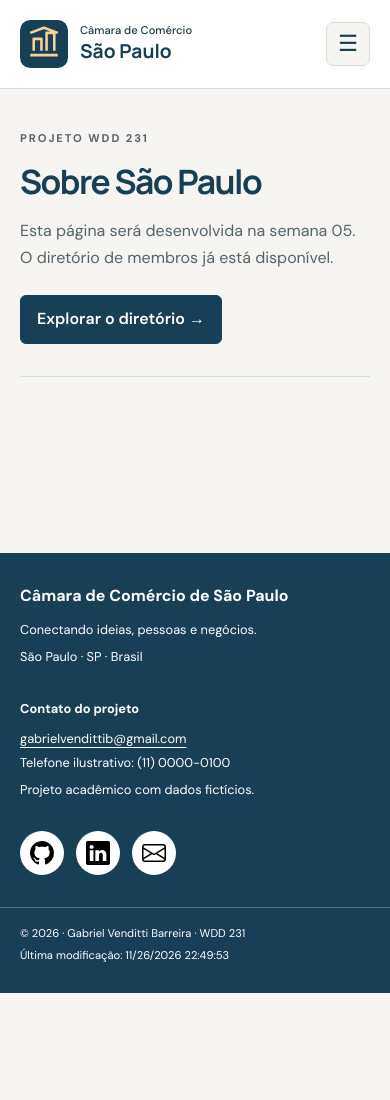
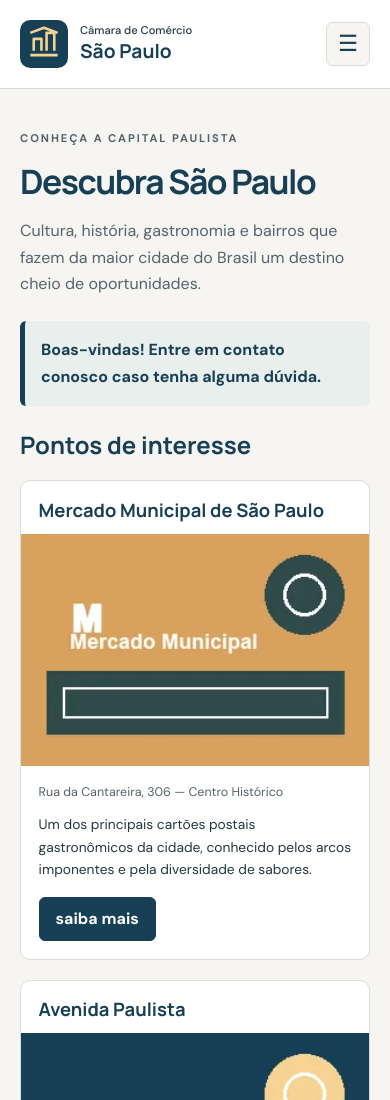
Before and after one commit to GabrielVendittiBarreira/wdd231, a plain HTML site: page camara/sobre.html in a window 390 px wide. Shown: the top 1100 px of the page. Before the commit the page ends 993 px from the top, so only its background shows below. Drawn offline with Linux system fonts and the light colour scheme.

Commit message:
Criar página Sobre da Câmara com galeria responsiva
Co-authored-by: Copilot <223556219+Copilot@users.noreply.github.com>

```diff
--- /dev/null
+++ b/camara/data/interesses.mjs
@@ -0,0 +1,50 @@
+export const interesses = [
+  {
+    nome: "Mercado Municipal de São Paulo",
+    endereco: "Rua da Cantareira, 306 — Centro Histórico",
+    descricao: "Um dos principais cartões postais gastronômicos da cidade, conhecido pelos arcos imponentes e pela diversidade de sabores.",
+    imagem: "mercado-municipal.webp"
+  },
+  {
+    nome: "Avenida Paulista",
+    endereco: "Avenida Paulista — Bela Vista e Jardins",
+    descricao: "O principal eixo cultural e financeiro da cidade reúne museus, instituições, centros comerciais e espaços públicos.",
+    imagem: "avenida-paulista.webp"
+  },
+  {
+    nome: "Parque Ibirapuera",
+    endereco: "Av. Pedro Álvares Cabral — Vila Mariana",
+    descricao: "Grande área verde com museus, auditórios, lagos e trilhas, ideal para atividades culturais e esportivas.",
+    imagem: "ibirapuera.webp"
+  },
+  {
+    nome: "Pinacoteca de São Paulo",
+    endereco: "Praça da Luz, 2 — Luz",
+    descricao: "Um dos principais museus de arte do país ocupa um edifício histórico restaurado próximo à estação da Luz.",
+    imagem: "pinacoteca.webp"
+  },
+  {
+    nome: "Bairro da Liberdade",
+    endereco: "Praça da Liberdade — Liberdade",
+    descricao: "Tradicional bairro oriental de São Paulo, reconhecido pela gastronomia, comércio, arquitetura e celebrações culturais.",
+    imagem: "liberdade.webp"
+  },
+  {
+    nome: "Páteo do Colégio",
+    endereco: "Praça Páteo do Colégio, 2 — Sé",
+    descricao: "Local simbólico da fundação da cidade em 1554, com museu, igreja histórica e vistas para a região central.",
+    imagem: "pateo-do-collegio.webp"
+  },
+  {
+    nome: "MASP",
+    endereco: "Avenida Paulista, 1578 — Bela Vista",
+    descricao: "Museu de Arte de São Paulo e marco da arquitetura moderna brasileira, com acervo internacional reconhecido.",
+    imagem: "masp.webp"
+  },
+  {
+    nome: "Mercado de Pinheiros",
+    endereco: "Rua Pedroso, 130 — Pinheiros",
+    descricao: "Espaço contemporâneo que reúne produtores locais, restaurantes e experiências ligadas à gastronomia paulista.",
+    imagem: "pinheiros.webp"
+  }
+];
--- a/camara/estilos/telas-grandes.css
+++ b/camara/estilos/telas-grandes.css
@@ -70,6 +70,18 @@
   .destaques {
     padding: 2rem;
   }
+  .cartoes-interesse {
+    grid-template-columns: repeat(2, minmax(0, 1fr));
+    grid-template-areas:
+      "interesse-1 interesse-2"
+      "interesse-3 interesse-4"
+      "interesse-5 interesse-6"
+      "interesse-7 interesse-8";
+  }
+  .cartao-interesse figure img:hover {
+    filter: saturate(1.15) contrast(1.05);
+    transform: scale(1.04);
+  }
   .grade {
     grid-template-columns: repeat(2, minmax(0, 1fr));
   }
@@ -134,6 +146,13 @@
   }
 }
 @media (min-width: 1040px) {
+  .cartoes-interesse {
+    grid-template-columns: repeat(4, minmax(0, 1fr));
+    grid-template-areas:
+      "interesse-1 interesse-1 interesse-2 interesse-3"
+      "interesse-4 interesse-5 interesse-5 interesse-6"
+      "interesse-7 interesse-7 interesse-8 interesse-8";
+  }
   .grade {
     grid-template-columns: repeat(3, minmax(0, 1fr));
   }
--- a/camara/estilos/telas-pequenas.css
+++ b/camara/estilos/telas-pequenas.css
@@ -349,6 +349,93 @@ h1 {
 .botao-principal {
   margin-top: 1.5rem;
 }
+.sobre-introducao {
+  border-bottom: 0;
+  padding-bottom: 1.5rem;
+}
+.mensagem-visita {
+  background: #e8efed;
+  border-left: 5px solid var(--marinho);
+  border-radius: 6px;
+  padding: 1rem;
+  margin-bottom: 1.5rem;
+  color: var(--marinho);
+  font-weight: 700;
+}
+.galeria-sobre h2 {
+  color: var(--marinho);
+  margin-bottom: 1.25rem;
+}
+.cartoes-interesse {
+  display: grid;
+  grid-template-areas:
+    "interesse-1"
+    "interesse-2"
+    "interesse-3"
+    "interesse-4"
+    "interesse-5"
+    "interesse-6"
+    "interesse-7"
+    "interesse-8";
+  gap: 1.25rem;
+}
+.cartao-interesse {
+  background: white;
+  border: 1px solid var(--linha);
+  border-radius: 10px;
+  overflow: hidden;
+  display: flex;
+  flex-direction: column;
+  min-width: 0;
+}
+.cartao-interesse h2 {
+  order: 0;
+  padding: 1.1rem 1.1rem 0;
+  font-size: 1.15rem;
+  margin-bottom: 0.75rem;
+}
+.cartao-interesse figure {
+  order: 1;
+  margin: 0;
+  background: #edf1ef;
+  aspect-ratio: 3 / 2;
+  overflow: hidden;
+}
+.cartao-interesse figure img {
+  width: 100%;
+  height: 100%;
+  object-fit: cover;
+  transition: filter 0.25s ease, transform 0.25s ease;
+}
+.cartao-interesse address,
+.cartao-interesse p {
+  padding-inline: 1.1rem;
+}
+.cartao-interesse address {
+  order: 2;
+  margin-top: 1rem;
+  font-size: 0.78rem;
+  font-style: normal;
+  color: var(--muted);
+}
+.cartao-interesse p {
+  order: 3;
+  font-size: 0.86rem;
+  margin-block: 0.65rem 1rem;
+  flex-grow: 1;
+}
+.cartao-interesse button {
+  order: 4;
+  align-self: flex-start;
+  margin: 0 1.1rem 1.1rem;
+  min-height: 44px;
+  border: 1px solid var(--marinho);
+  border-radius: 6px;
+  background: var(--marinho);
+  color: white;
+  font-weight: 700;
+  padding-inline: 1rem;
+}
 .heroi {
   position: relative;
   overflow: hidden;
--- /dev/null
+++ b/camara/scripts/sobre.js
@@ -0,0 +1,62 @@
+import { interesses } from "../data/interesses.mjs";
+
+const contenedor = document.querySelector("#cartoes-interesse");
+const mensagemVisita = document.querySelector("#mensagem-visita");
+
+function mostrarMensagemDeVisita() {
+  const chave = "camaraUltimaVisita";
+  const agora = Date.now();
+  const ultimaVisita = Number(localStorage.getItem(chave));
+
+  if (!ultimaVisita) {
+    mensagemVisita.textContent =
+      "Boas-vindas! Entre em contato conosco caso tenha alguma dúvida.";
+  } else {
+    const diferenca = agora - ultimaVisita;
+    const dias = Math.floor(diferenca / 86400000);
+
+    if (diferenca < 86400000) {
+      mensagemVisita.textContent = "Já voltou? Que legal!";
+    } else if (dias === 1) {
+      mensagemVisita.textContent = "Seu último acesso foi há 1 dia.";
+    } else {
+      mensagemVisita.textContent = `Seu último acesso foi há ${dias} dias.`;
+    }
+  }
+
+  localStorage.setItem(chave, String(agora));
+}
+
+interesses.forEach((item, indice) => {
+  const cartao = document.createElement("article");
+  cartao.className = "cartao-interesse";
+  cartao.style.gridArea = `interesse-${indice + 1}`;
+
+  const figura = document.createElement("figure");
+  const imagem = document.createElement("img");
+  imagem.src = `imagens/interesses/${item.imagem}`;
+  imagem.alt = item.nome;
+  imagem.width = 300;
+  imagem.height = 200;
+  imagem.loading = "lazy";
+  figura.append(imagem);
+
+  const titulo = document.createElement("h2");
+  titulo.textContent = item.nome;
+
+  const endereco = document.createElement("address");
+  endereco.textContent = item.endereco;
+
+  const descricao = document.createElement("p");
+  descricao.textContent = item.descricao;
+
+  const botao = document.createElement("button");
+  botao.type = "button";
+  botao.textContent = "saiba mais";
+  botao.setAttribute("aria-label", `Saiba mais sobre ${item.nome}`);
+
+  cartao.append(titulo, figura, endereco, descricao, botao);
+  contenedor.append(cartao);
+});
+
+mostrarMensagemDeVisita();
--- a/camara/sobre.html
+++ b/camara/sobre.html
@@ -38,6 +38,7 @@
     <link rel="stylesheet" href="estilos/telas-pequenas.css">
     <link rel="stylesheet" href="estilos/telas-grandes.css">
     <script src="scripts/site.js" defer></script>
+    <script src="scripts/sobre.js" type="module"></script>
   </head>
   <body>
     <a class="pular" href="#conteudo">Pular para o conteúdo</a>
@@ -72,18 +73,22 @@
         </nav>
       </div>
     </header>
-    <main id="conteudo" class="limite">
-      <div class="introducao">
-        <p class="sobretitulo">PROJETO WDD 231</p>
-        <h1>Sobre São Paulo</h1>
+    <main id="conteudo" class="limite sobre-pagina">
+      <div class="introducao sobre-introducao">
+        <p class="sobretitulo">CONHEÇA A CAPITAL PAULISTA</p>
+        <h1>Descubra São Paulo</h1>
         <p class="descricao">
-          Esta página será desenvolvida na semana 05. O diretório de membros já
-          está disponível.
+          Cultura, história, gastronomia e bairros que fazem da maior cidade do
+          Brasil um destino cheio de oportunidades.
         </p>
-        <a class="botao-principal" href="diretorio.html"
-          >Explorar o diretório <span aria-hidden="true">→</span></a
-        >
       </div>
+
+      <aside id="mensagem-visita" class="mensagem-visita" aria-live="polite"></aside>
+
+      <section class="galeria-sobre" aria-labelledby="titulo-interesses">
+        <h2 id="titulo-interesses">Pontos de interesse</h2>
+        <div id="cartoes-interesse" class="cartoes-interesse" aria-live="polite"></div>
+      </section>
     </main>
     <footer>
       <div class="rodape limite">
```
Also changed, not shown: camara/imagens/interesses/avenida-paulista.webp (added), camara/imagens/interesses/ibirapuera.webp (added), camara/imagens/interesses/liberdade.webp (added), camara/imagens/interesses/masp.webp (added), camara/imagens/interesses/mercado-municipal.webp (added), camara/imagens/interesses/pateo-do-collegio.webp (added), camara/imagens/interesses/pinacoteca.webp (added), camara/imagens/interesses/pinheiros.webp (added).
